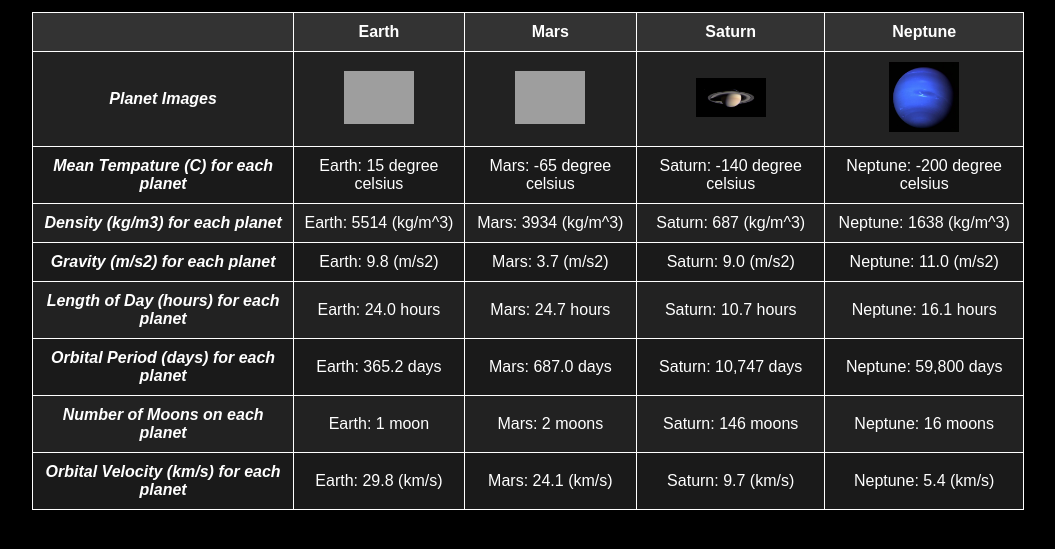
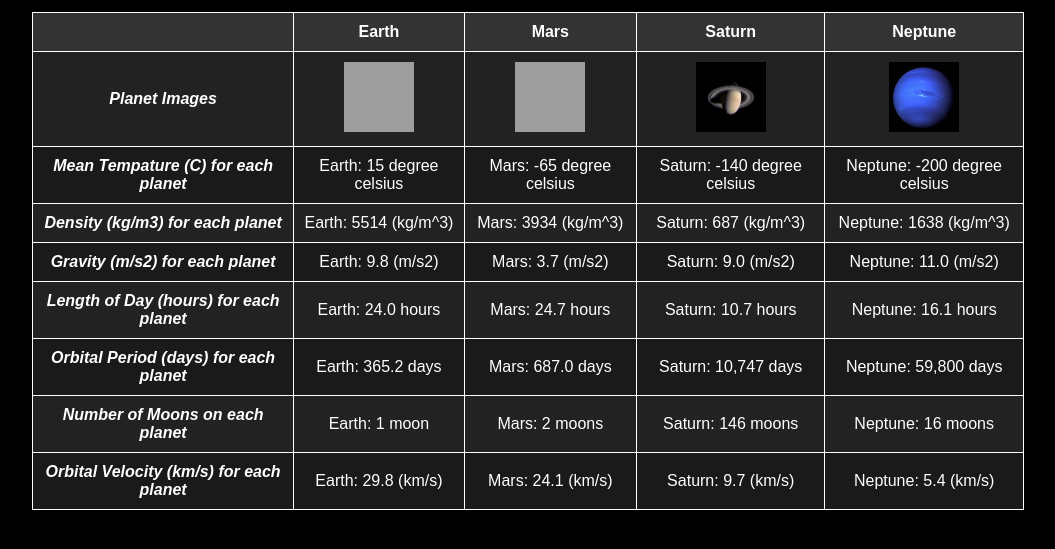
Before and after one commit to Huzi1080/webdev_lab7, a plain HTML site: page index.html in a window 1280 px wide. Shown: the part 81-630 px from the top of the page, without its empty margins (112-1167 px from the left). Drawn offline with Linux system fonts and the light colour scheme; grey boxes are pictures that could not be loaded.

Commit message:
Update style.css

```diff
--- a/css/style.css
+++ b/css/style.css
@@ -41,7 +41,7 @@ tr:nth-child(odd) {
 
 td img {
     width: 70px;
-    height: auto;
+    height: 70px;
     border-radius: 0;
 }
 
```
